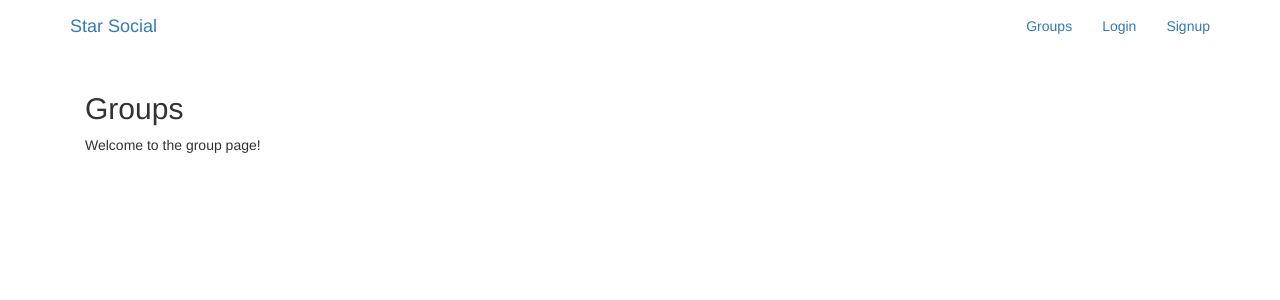
After one commit to najmulcse/socialBlog, a Django app: page /groups/ in a window 1280 px wide. The commit adds this page. Shown: the top 300 px of the page. Run offline with Django 3.2, Linux system fonts and the light colour scheme; data that the repository does not hold is empty; some libraries are stand-ins or nearby versions.

Commit message:
group post adding done

```diff
--- a/blog/urls.py
+++ b/blog/urls.py
@@ -24,5 +24,5 @@ urlpatterns = [
     url(r'^accounts/', include('django.contrib.auth.urls')),
     url(r'^test/$', views.TestPage.as_view(), name='test'),
     url(r'^thanks/$', views.ThanksPage.as_view(), name='thanks'),
-    url(r'groups/$', include('groups.urls'), name='groups')
+    url(r'groups/', include('groups.urls'), name='groups')
 ]
--- a/groups/templates/group_detail.html
+++ /dev/null
@@ -1,6 +0,0 @@
-{% extends "groups/group_base.html" %}
-
-{% block pregroup %}
- <h1>{{ group.name }}</h1>
-
-{% endblock %}
--- /dev/null
+++ b/groups/templates/groups/group_list.html
@@ -0,0 +1,50 @@
+{% extends "groups/group_base.html" %}
+
+{% block pregroup %}
+<div class="col-md-4">
+    <div class="content">
+        {% if user.is_authenticated %}
+        <h2>Welcome back!
+             <a href="">
+                 @{{ user.username }}
+             </a>
+        </h2>
+        {% endif %}
+
+       <h2>Groups</h2>
+        <p>Welcome to the group page!</p>
+    </div>
+    {% if user.is_authenticated %}
+
+    <a href="{% url 'groups:create' %}" class="btn btn-md btn-fill btn-warning">
+        <span class="glyphicon glyphicon-plus-sign">Create New Group!</span>
+    </a>
+    {% endif %}
+</div>
+{% endblock %}
+
+
+{% block group_content %}
+    <div class="col-md-8">
+        <div class="list-group">
+            {% for group in object_list %}
+            <a class="list-group-item" href="{% url 'groups:single' slug=group.slug %}">
+                <h3 class="title list-group-item-heading">{{group.name}}</h3>
+                <div class="list-group-item-text container-fluid">
+                    {{ group.description_html|safe }}
+                    <div class="row">
+                        <div class="col-md-4">
+                            <span class="badge">{{ group.members.count }}</span>
+                            member{{ group.members.count|pluralize }}
+                        </div>
+                        <div class="col-md-4">
+                            <span class="badge"> {{ group.posts.count }}</span>
+                            post{{ group.posts.count|pluralize }}
+                        </div>
+                    </div>
+                </div>
+            </a>
+            {% endfor %}
+        </div>
+    </div>
+{% endblock %}
--- a/groups/urls.py
+++ b/groups/urls.py
@@ -4,5 +4,7 @@ from . import views
 app_name = 'groups'
 
 urlpatterns = [
-    url(r'^$', views.ListGroups.as_view(), name='all')
+    url(r'^$', views.ListGroups.as_view(), name='all'),
+    url(r'new/$', views.CreateGroup.as_view(), name='create'),
+    url(r'posts/in/(?P<slug>[-\w]+)/$', views.SingleGroup.as_view(), name='single')
 ]
--- a/templates/base.html
+++ b/templates/base.html
@@ -25,10 +25,10 @@
                 {% if user.is_authenticated %}
                     <li><a href="#">Post</a></li>
                     <li><a href="{% url 'groups:all' %}">Groups</a></li>
-                    <li><a href="#">Create Group</a></li>
+                    <li><a href="{% url 'groups:create' %}">Create Group</a></li>
                     <li><a href="{% url 'accounts:logout' %}">Logout</a></li>
                 {% else %}
-                    <li><a href="#">Groups</a></li>
+                    <li><a href="{% url 'groups:all' %}">Groups</a></li>
                     <li><a href="{% url 'accounts:login' %}">Login</a></li>
                     <li><a href="{% url 'accounts:signup' %}">Signup</a></li>
                 {% endif %}
```
Also changed, not shown: groups/templates/group_list.html (deleted, +0 -13 lines), groups/templates/groups/group_detail.html (added, +11 -0 lines), groups/templates/groups/group_form.html (added, +12 -0 lines), groups/templates/group_form.html (deleted), groups/templates/groups/group_base.html (renamed from groups/templates/group_base.html).
